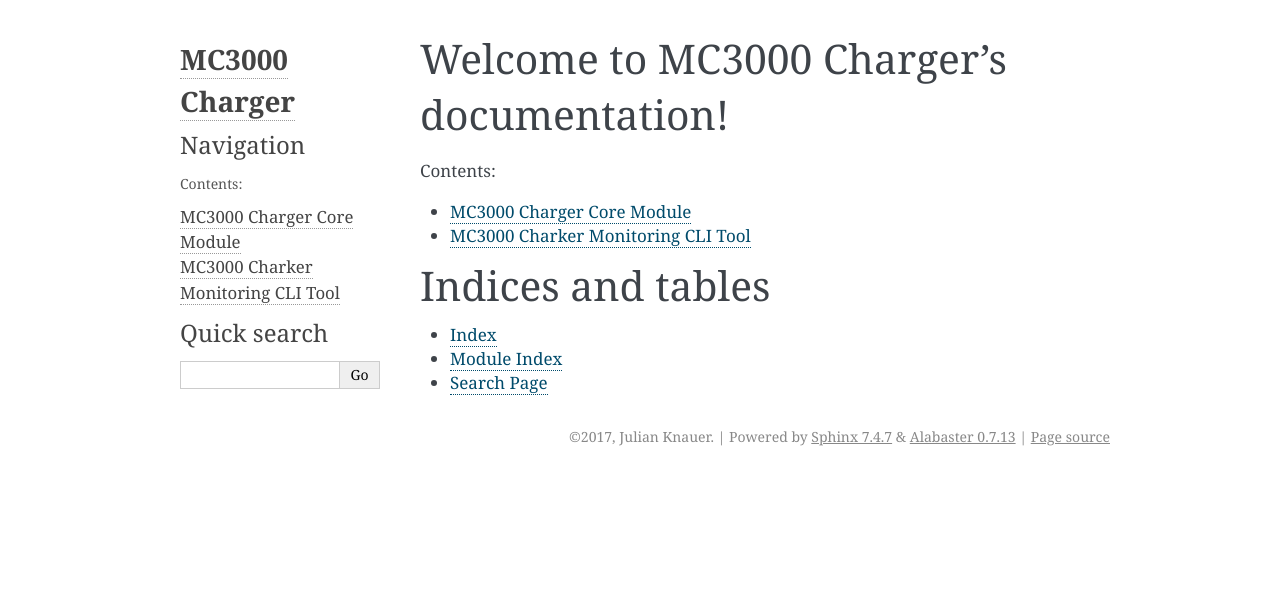
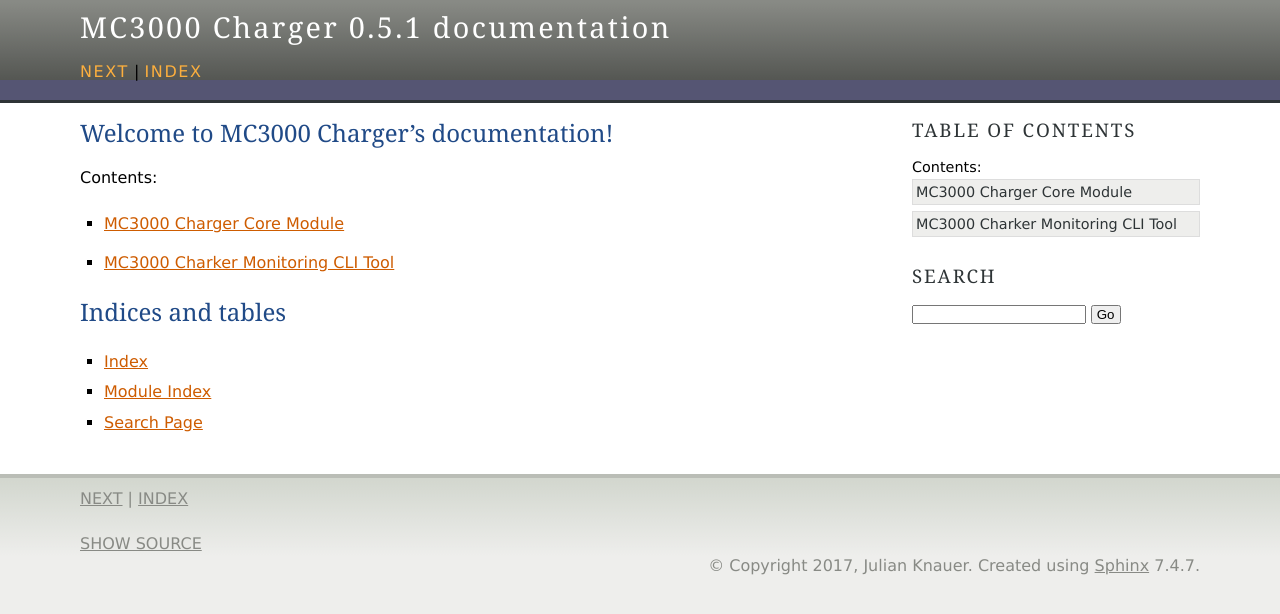
Before and after one commit to jaypikay/mc3000, a Sphinx documentation site: the page built from docs/index.rst, in a window 1280 px wide. Shown: the top 614 px of the page. Built offline with Sphinx 7.4.7, drawn with Linux system fonts in a browser that asks for light colours.

Commit message:
Selected theme for documentation

```diff
--- a/docs/conf.py
+++ b/docs/conf.py
@@ -88,7 +88,7 @@
 # The theme to use for HTML and HTML Help pages.  See the documentation for
 # a list of builtin themes.
 #
-html_theme = 'alabaster'
+html_theme = 'agogo'
 
 # Theme options are theme-specific and customize the look and feel of a theme
 # further.  For a list of options available for each theme, see the
--- a/mc3000.py
+++ b/mc3000.py
@@ -15,7 +15,6 @@
 
 from struct import pack
 from collections import namedtuple
-from hexdump import hexdump
 import usb.core
 import usb.util
 
@@ -128,7 +127,6 @@
         packet = b'\x0f\x04\x5a\x00\x04\x5e\xff\xff'
         self.send_raw(packet)
         response = self.read()
-        # hexdump(response)
 
         core_type = response[16:22].decode('utf-8', errors='replace')
         upgrade_type = response[22]
@@ -258,9 +256,8 @@
             response = self.read()
             if response[-1] != self.packet_checksum(response):
                 continue
-            # hexdump(response)
 
-            # unknown values
+            #: TODO resolve unknown values
             # num3 = response[2]
             # num4 = response[3]
             # num5 = response[4]
@@ -272,6 +269,7 @@
             slot = response[1]
             work = response[5]
             num6 = 0
+            #: TODO find out what *num6* is for
             if work >= 128:
                 num6 = work - 128 + 1
             work_time = response[6] << 8 | response[7]
```
